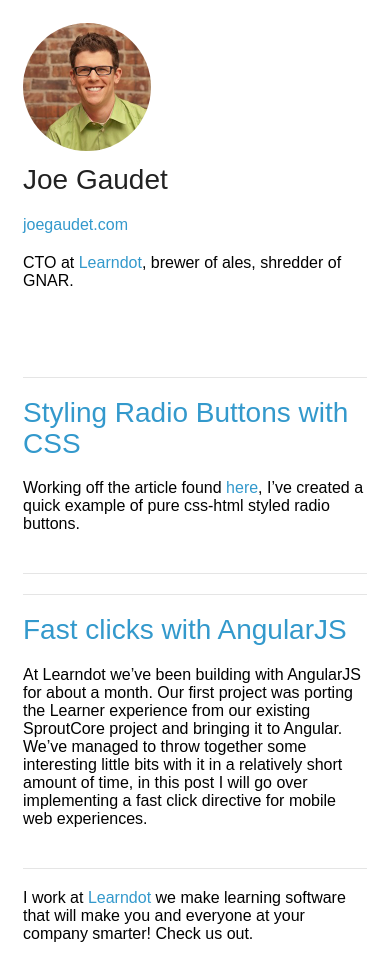
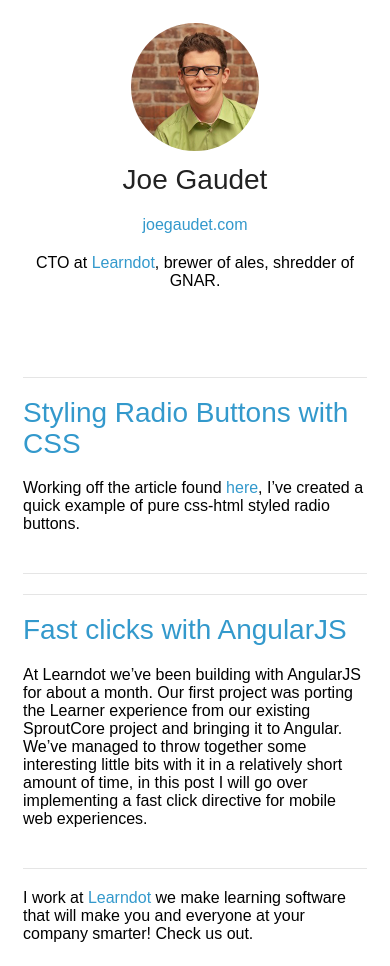
Before and after one commit to joegaudet/joegaudet.github.io, a Jekyll site: the page built from index.html, in a window 390 px wide. Built offline with Jekyll 4.4.1, drawn with Linux system fonts in a browser that asks for light colours; some web fonts are replaced; Markdown is read by kramdown in place of the engine named in the settings; a style sheet for code colours, icons or effects is not loaded.

Commit message:
better responsive design

```diff
--- a/stylesheets/styles.css
+++ b/stylesheets/styles.css
@@ -261,6 +261,14 @@ img.joe {
   margin-bottom: 10px;
 }
 
+@media (max-width: 960px) {
+  header {
+    padding: 0;
+    margin: 0;
+    text-align: center;
+  }
+}
+
 @font-face {
     font-family: 'Mono Social Icons Font';
     src: url('MonoSocialIconsFont-1.10.eot');
```
